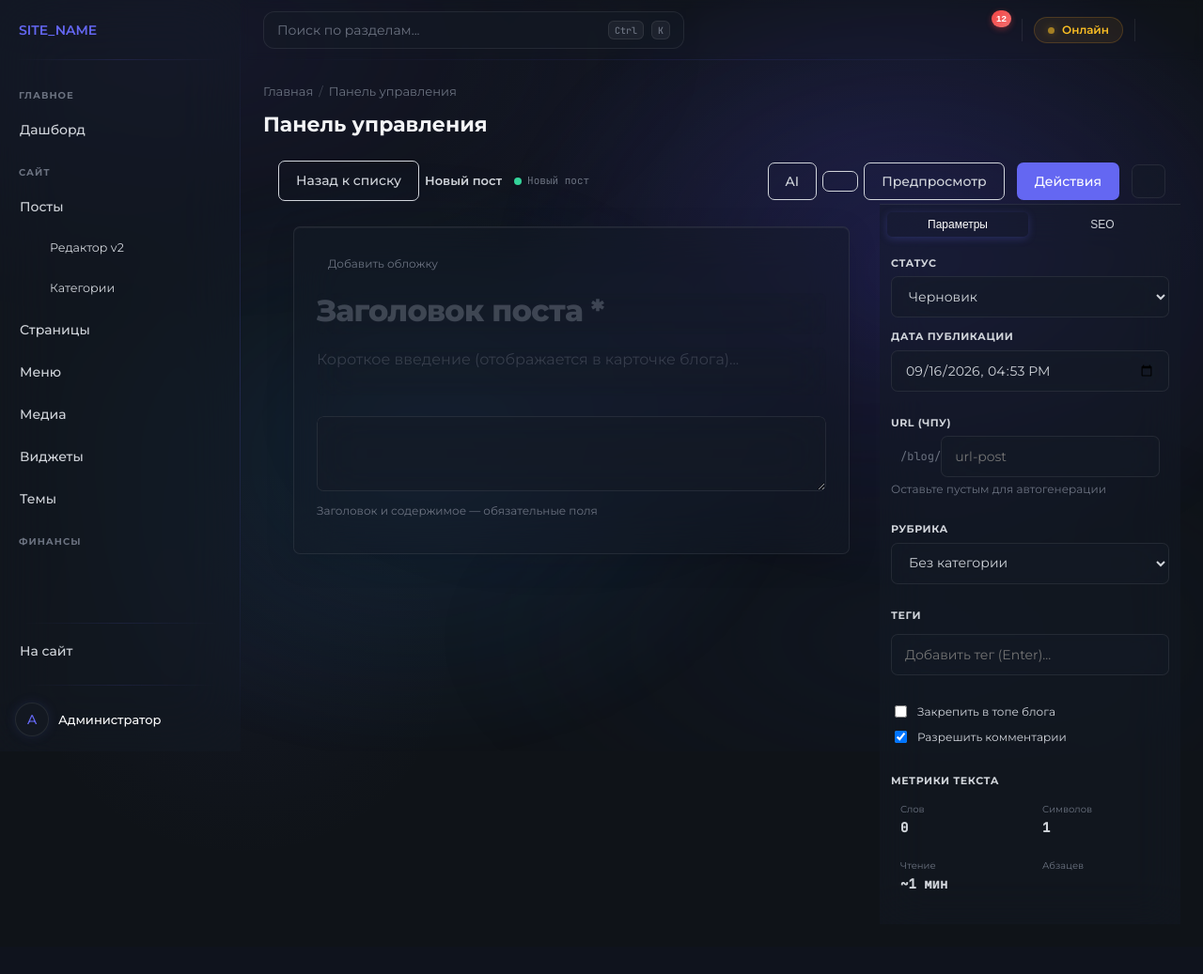
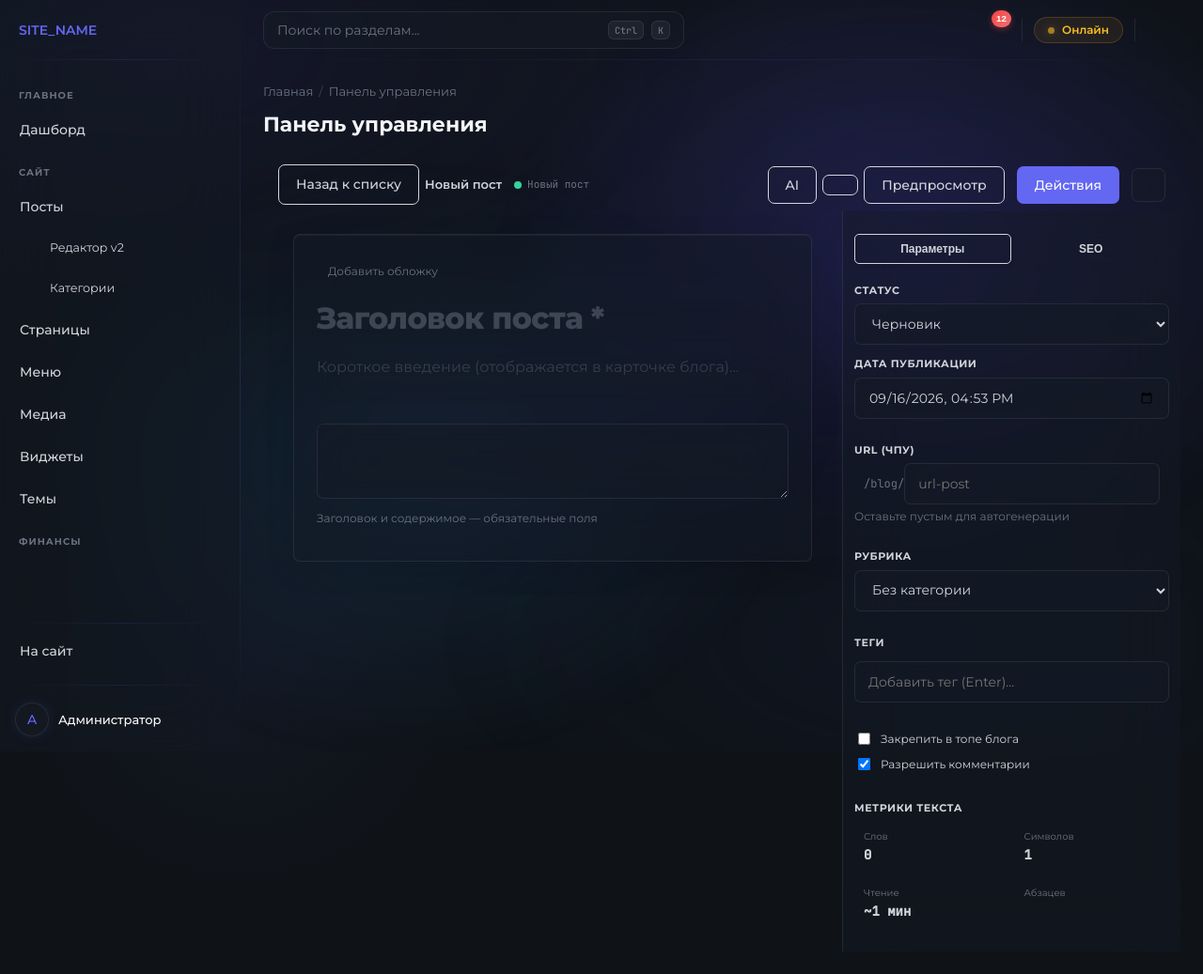
Before and after one commit to imcrazymonk-pixel/cms, a PHP site: template admin/templates/posts/editor.php in a window 1280 px wide. Shown: the whole page at 94% size. Before the commit the page ends 946 px from the top, so only its background shows below. Run offline with PHP 8.4, Linux system fonts and the light colour scheme; the template is opened without the code that fills it, so the values that code supplies are empty; some libraries are stand-ins or nearby versions; some web fonts are replaced.

Commit message:
refactor: editor v2 — sidebar now uses panel-sidebar glass styling, wider 360px, tabs restyled, top aligned with editor card
- Sidebar width: 320px → 360px
- Background: var(--glass-bg) + backdrop-filter (matches left panel-sidebar)
- Tabs (Параметры/SEO) now have clear active state: bg-surface + border + shadow
- padding-top: 24px aligns sidebar top with editor card
- Removed inner .card wrapper from sidebar (glass is now on .editor-sidebar itself)
- No custom button overrides — all topbar buttons inherit .btn/.btn-ghost/.btn-primary

```diff
--- a/admin/templates/posts/editor.php
+++ b/admin/templates/posts/editor.php
@@ -97,7 +97,6 @@ $postStatus = $post['status'] ?? 'draft';
 
     <!-- Правый сайдбар -->
     <aside class="editor-sidebar" id="editor-sidebar">
-        <div class="card" style="flex:1;display:flex;flex-direction:column;border-radius:0;border-left:none;border-right:none;border-bottom:none;box-shadow:none;margin:0;padding:0">
         <div class="editor-sidebar-tabs">
             <button type="button" class="editor-sidebar-tab active" id="editor-tab-btn-general" onclick="switchSidebarTab('general')">Параметры</button>
             <button type="button" class="editor-sidebar-tab" id="editor-tab-btn-seo" onclick="switchSidebarTab('seo')">SEO</button>
@@ -213,7 +212,6 @@ $postStatus = $post['status'] ?? 'draft';
                     <div class="editor-og-status"><?= icon('check-circle-2') ?> <span>OG:Image, OG:Title сформированы автоматически</span></div>
                 </div>
             </div>
-        </div>
         </aside>
     </div>
 
--- a/public/css/panel/editor.css
+++ b/public/css/panel/editor.css
@@ -1,30 +1,25 @@
 /* ============================================
    Editor V2 — новый редактор постов
-   Использует дизайн-токены панели
+   Использует дизайн-токены панели, наследует .btn/.card/.form-control
    ============================================ */
 
 /* ── Topbar ── */
 .editor-topbar {
   display: flex; align-items: center; justify-content: space-between;
-  height: 48px; padding: 0 16px; gap: 8px;
+  height: 56px; padding: 0 16px; gap: 6px;
   background: var(--bg-surface); border-bottom: 1px solid var(--border-color);
   flex-shrink: 0;
 }
-
 .editor-topbar-left, .editor-topbar-right {
   display: flex; align-items: center; gap: 6px;
 }
-
-.editor-topbar-sep { color: var(--text-muted); font-family: var(--font-mono); font-size: 12px; }
 .editor-topbar-title { font-size: 13px; font-weight: 600; color: var(--text-primary); max-width: 240px; overflow: hidden; text-overflow: ellipsis; white-space: nowrap; }
 .editor-topbar-divider { width: 1px; height: 20px; background: var(--border-color); }
-
 .editor-save-status { display: flex; align-items: center; gap: 6px; font-size: 11px; color: var(--text-muted); font-family: var(--font-mono); }
 .editor-save-dot { width: 8px; height: 8px; border-radius: 50%; flex-shrink: 0; }
 .editor-save-dot--saved { background: #34d399; }
 .editor-save-dot--dirty { background: #fbbf24; animation: editor-pulse 1s ease infinite; }
 .editor-save-dot--saving { background: #60a5fa; animation: editor-pulse .8s ease infinite; }
-
 @keyframes editor-pulse { 0%,100% { opacity:1 } 50% { opacity:.4 } }
 
 /* ── Layout ── */
@@ -73,30 +68,60 @@
 }
 .editor-cover-add:hover { color: var(--text-secondary); border-color: var(--accent); }
 
-/* ── Sidebar ── */
+/* ── Sidebar (стиль как у panel-sidebar) ── */
 .editor-sidebar {
-  width: 320px; border-left: 1px solid var(--border-color);
-  background: var(--bg-surface); display: flex; flex-direction: column;
-  overflow-y: auto; flex-shrink: 0;
+  width: 360px;
+  flex-shrink: 0;
+  display: flex;
+  flex-direction: column;
+  background: var(--glass-bg);
+  backdrop-filter: blur(var(--glass-blur-heavy));
+  -webkit-backdrop-filter: blur(var(--glass-blur-heavy));
+  border-left: 1px solid var(--glass-border);
+  overflow-y: auto;
+  padding-top: 24px; /* отступ сверху — совпадает с .editor-main padding */
 }
+.editor-sidebar.hidden { display: none; }
 .editor-sidebar-tabs {
-  display: flex; padding: 8px; gap: 4px;
-  background: var(--bg-base); border-bottom: 1px solid var(--border-color);
+  display: flex;
+  gap: 2px;
+  padding: 0 12px 12px;
+  border-bottom: 1px solid var(--border-color);
+  margin-bottom: 8px;
 }
 .editor-sidebar-tab {
-  flex: 1; padding: 6px 12px; border-radius: var(--radius-md);
-  font-size: 12px; font-weight: 500; color: var(--text-secondary);
-  background: transparent; border: none; cursor: pointer;
+  flex: 1;
+  padding: 8px 12px;
+  border: 1px solid transparent;
+  border-radius: var(--radius-md);
+  font-size: 12px;
+  font-weight: 600;
+  color: var(--text-secondary);
+  background: transparent;
+  cursor: pointer;
   transition: all var(--transition-fast);
+  text-align: center;
 }
-.editor-sidebar-tab.active { background: var(--accent); color: white; box-shadow: 0 2px 8px rgba(99,102,241,.25); }
-.editor-sidebar-tab:hover:not(.active) { color: var(--text-primary); background: var(--glass-bg); }
-.editor-sidebar-panel { padding: 12px; flex: 1; overflow-y: auto; }
-.editor-sidebar.hidden { display: none; }
+.editor-sidebar-tab.active {
+  background: var(--bg-surface);
+  border-color: var(--border-color);
+  color: var(--text-primary);
+  box-shadow: 0 1px 4px rgba(0,0,0,.15);
+}
+.editor-sidebar-tab:hover:not(.active) {
+  color: var(--text-primary);
+  background: var(--glass-bg);
+}
+
+.editor-sidebar-panel { padding: 0 12px 12px; flex: 1; overflow-y: auto; }
 
 /* ── Sidebar sections ── */
 .editor-sb-section { margin-bottom: 12px; }
-.editor-sb-label { display: block; font-size: 11px; font-weight: 700; color: var(--text-secondary); text-transform: uppercase; letter-spacing: .05em; margin-bottom: 6px; }
+.editor-sb-label {
+  display: block; font-size: 11px; font-weight: 700;
+  color: var(--text-secondary); text-transform: uppercase;
+  letter-spacing: .05em; margin-bottom: 6px;
+}
 .editor-sb-label-row { display: flex; justify-content: space-between; align-items: center; margin-bottom: 6px; }
 .editor-sb-counter { font-size: 11px; font-family: var(--font-mono); color: var(--text-muted); }
 .editor-sb-divider { height: 1px; background: var(--border-color); margin: 12px 0; }
@@ -145,9 +170,7 @@
 .editor-sb-metric-value { font-size: 14px; font-weight: 700; font-family: var(--font-mono); color: var(--text-primary); }
 
 /* ── SERP Preview ── */
-.editor-serp-preview {
-  background: white; border-radius: var(--radius-md); padding: 12px; border: 1px solid var(--border-color);
-}
+.editor-serp-preview { background: white; border-radius: var(--radius-md); padding: 12px; border: 1px solid var(--border-color); }
 [data-mode="dark"] .editor-serp-preview { background: var(--bg-base); }
 .editor-serp-url { font-size: 11px; font-family: var(--font-mono); color: #1a0dab; margin-bottom: 4px; overflow: hidden; text-overflow: ellipsis; white-space: nowrap; }
 [data-mode="dark"] .editor-serp-url { color: #8ab4f8; }
@@ -158,21 +181,10 @@
 
 .editor-og-status { display: flex; align-items: center; gap: 6px; font-size: 11px; color: #34d399; padding: 8px 10px; background: rgba(52,211,153,.08); border-radius: var(--radius-md); }
 
-/* ── Modal overlay ── */
-.modal-overlay {
-  position: fixed; inset: 0; z-index: 1000;
-  background: rgba(0,0,0,.7); backdrop-filter: blur(4px);
-  display: flex; align-items: center; justify-content: center; padding: 16px;
-}
-.modal {
-  background: var(--bg-surface); border: 1px solid var(--border-color);
-  border-radius: var(--radius-lg); box-shadow: var(--shadow-glass);
-  display: flex; flex-direction: column; max-height: 90vh; overflow: hidden;
-}
-.modal-header {
-  display: flex; align-items: center; justify-content: space-between;
-  padding: 12px 16px; border-bottom: 1px solid var(--border-color); flex-shrink: 0;
-}
+/* ── Modal ── */
+.modal-overlay { position: fixed; inset: 0; z-index: 1000; background: rgba(0,0,0,.7); backdrop-filter: blur(4px); display: flex; align-items: center; justify-content: center; padding: 16px; }
+.modal { background: var(--bg-surface); border: 1px solid var(--border-color); border-radius: var(--radius-lg); box-shadow: var(--shadow-glass); display: flex; flex-direction: column; max-height: 90vh; overflow: hidden; }
+.modal-header { display: flex; align-items: center; justify-content: space-between; padding: 12px 16px; border-bottom: 1px solid var(--border-color); flex-shrink: 0; }
 .modal-header-left { display: flex; align-items: center; gap: 12px; }
 .modal-title { font-size: 13px; font-weight: 600; color: var(--text-primary); display: flex; align-items: center; gap: 6px; }
 
@@ -181,38 +193,23 @@
 .editor-preview-body { flex: 1; overflow-y: auto; padding: 24px; display: flex; justify-content: center; }
 .editor-preview-article { max-width: 680px; width: 100%; }
 .editor-preview-article.max-w-sm { max-width: 380px; border: 1px solid var(--border-color); border-radius: 24px; padding: 20px; box-shadow: var(--shadow-glass); }
-
 .editor-preview-category { font-size: 11px; font-family: var(--font-mono); color: var(--accent); text-transform: uppercase; letter-spacing: .08em; margin-bottom: 12px; }
 .editor-preview-h1 { font-size: 28px; font-weight: 800; font-family: var(--font-display); color: var(--text-primary); line-height: 1.2; margin-bottom: 12px; }
 .editor-preview-meta { display: flex; align-items: center; gap: 8px; font-size: 12px; color: var(--text-muted); padding-bottom: 16px; border-bottom: 1px solid var(--border-color); margin-bottom: 16px; }
 .editor-preview-cover-box { border-radius: var(--radius-lg); overflow: hidden; margin-bottom: 16px; }
 .editor-preview-cover-box img { width: 100%; height: 280px; object-fit: cover; }
 .editor-preview-lead { font-size: 16px; font-style: italic; color: var(--text-secondary); border-left: 2px solid var(--accent); padding-left: 16px; margin-bottom: 20px; line-height: 1.6; }
-
-/* ── Preview content styles ── */
 .editor-preview-content { font-size: 15px; line-height: 1.8; color: var(--text-primary); }
 .editor-preview-content h2 { font-size: 22px; font-weight: 700; margin: 24px 0 12px; color: var(--text-primary); }
 .editor-preview-content h3 { font-size: 18px; font-weight: 600; margin: 20px 0 10px; color: var(--text-primary); }
 .editor-preview-content p { margin-bottom: 16px; line-height: 1.8; color: var(--text-secondary); }
-.editor-preview-content blockquote {
-  border-left: 3px solid var(--accent); padding: 8px 16px; margin: 16px 0;
-  color: var(--text-muted); font-style: italic; background: var(--bg-base);
-  border-radius: 0 var(--radius-md) var(--radius-md) 0;
-}
+.editor-preview-content blockquote { border-left: 3px solid var(--accent); padding: 8px 16px; margin: 16px 0; color: var(--text-muted); font-style: italic; background: var(--bg-base); border-radius: 0 var(--radius-md) var(--radius-md) 0; }
 .editor-preview-content ul, .editor-preview-content ol { padding-left: 24px; margin: 12px 0; color: var(--text-secondary); }
-.editor-preview-content pre {
-  background: var(--bg-base); border: 1px solid var(--border-color);
-  border-radius: var(--radius-md); padding: 12px 16px; overflow-x: auto;
-  margin: 16px 0; font-size: 13px; font-family: var(--font-mono); color: var(--accent);
-}
+.editor-preview-content pre { background: var(--bg-base); border: 1px solid var(--border-color); border-radius: var(--radius-md); padding: 12px 16px; overflow-x: auto; margin: 16px 0; font-size: 13px; font-family: var(--font-mono); color: var(--accent); }
 
 /* ── Publish Modal ── */
 .editor-publish-modal { width: 100%; max-width: 440px; padding: 24px; text-align: center; }
-.editor-publish-icon {
-  width: 48px; height: 48px; border-radius: 12px;
-  background: rgba(99,102,241,.15); color: var(--accent);
-  display: flex; align-items: center; justify-content: center; margin: 0 auto 12px;
-}
+.editor-publish-icon { width: 48px; height: 48px; border-radius: 12px; background: rgba(99,102,241,.15); color: var(--accent); display: flex; align-items: center; justify-content: center; margin: 0 auto 12px; }
 .editor-publish-title { font-size: 16px; font-weight: 700; color: var(--text-primary); margin-bottom: 6px; }
 .editor-publish-desc { font-size: 12px; color: var(--text-secondary); margin-bottom: 16px; }
 .editor-publish-info { background: var(--bg-base); border: 1px solid var(--border-color); border-radius: var(--radius-md); padding: 12px; margin-bottom: 16px; text-align: left; }
@@ -223,38 +220,22 @@
 .editor-publish-actions { display: flex; gap: 8px; justify-content: flex-end; }
 
 /* ── AI Drawer ── */
-.editor-drawer {
-  position: fixed; inset: 0 0 0 auto; width: 360px; z-index: 500;
-  background: var(--bg-surface); border-left: 1px solid var(--border-color);
-  box-shadow: var(--shadow-glass); display: flex; flex-direction: column;
-}
-.editor-drawer-header {
-  display: flex; align-items: center; justify-content: space-between;
-  padding: 12px 16px; border-bottom: 1px solid var(--border-color);
-  flex-shrink: 0; background: var(--bg-base);
-}
+.editor-drawer { position: fixed; inset: 0 0 0 auto; width: 360px; z-index: 500; background: var(--bg-surface); border-left: 1px solid var(--border-color); box-shadow: var(--shadow-glass); display: flex; flex-direction: column; }
+.editor-drawer-header { display: flex; align-items: center; justify-content: space-between; padding: 12px 16px; border-bottom: 1px solid var(--border-color); flex-shrink: 0; background: var(--bg-base); }
 .editor-drawer-title { display: flex; align-items: center; gap: 8px; color: #8b5cf6; }
 .editor-drawer-title-text { display: block; font-size: 13px; font-weight: 600; color: var(--text-primary); }
 .editor-drawer-subtitle { display: block; font-size: 11px; color: var(--text-muted); }
 .editor-drawer-body { flex: 1; overflow-y: auto; padding: 12px 16px; }
 .editor-drawer.hidden { display: none; }
-
 .editor-ai-section { margin-bottom: 16px; }
 .editor-ai-label { display: block; font-size: 12px; font-weight: 500; color: var(--text-secondary); margin-bottom: 8px; }
-.editor-ai-section .btn-block { margin-bottom: 6px; }
 .editor-ai-result { margin-top: 16px; padding: 12px; background: var(--bg-base); border: 1px solid var(--border-color); border-radius: var(--radius-md); }
 .editor-ai-result-header { display: flex; justify-content: space-between; align-items: center; margin-bottom: 8px; }
 .editor-ai-result-label { font-size: 11px; font-weight: 700; color: #8b5cf6; text-transform: uppercase; }
 .editor-ai-result-text { font-size: 12px; color: var(--text-secondary); line-height: 1.6; white-space: pre-wrap; }
 
 /* ── Toast ── */
-.editor-toast {
-  position: fixed; bottom: 16px; right: 16px; z-index: 9999;
-  display: flex; align-items: center; gap: 8px;
-  padding: 10px 16px; background: var(--bg-surface);
-  border: 1px solid var(--border-color); border-radius: var(--radius-lg);
-  box-shadow: var(--shadow-glass); font-size: 12px; color: #34d399;
-}
+.editor-toast { position: fixed; bottom: 16px; right: 16px; z-index: 9999; display: flex; align-items: center; gap: 8px; padding: 10px 16px; background: var(--bg-surface); border: 1px solid var(--border-color); border-radius: var(--radius-lg); box-shadow: var(--shadow-glass); font-size: 12px; color: #34d399; }
 .editor-toast.hidden { display: none; }
 
 /* ── Responsive ── */
@@ -262,6 +243,6 @@
   .editor-topbar { height: auto; flex-wrap: wrap; padding: 8px; gap: 4px; }
   .editor-main { padding: 16px; }
   .editor-title-input { font-size: 24px; }
-  .editor-sidebar { position: fixed; inset: 0 0 0 auto; width: 100%; max-width: 320px; z-index: 300; }
+  .editor-sidebar { position: fixed; inset: 0 0 0 auto; width: 100%; max-width: 360px; z-index: 300; padding-top: 0; }
   .hide-mobile { display: none; }
 }
```
Lines whose indentation alone changed are shown as unchanged.
